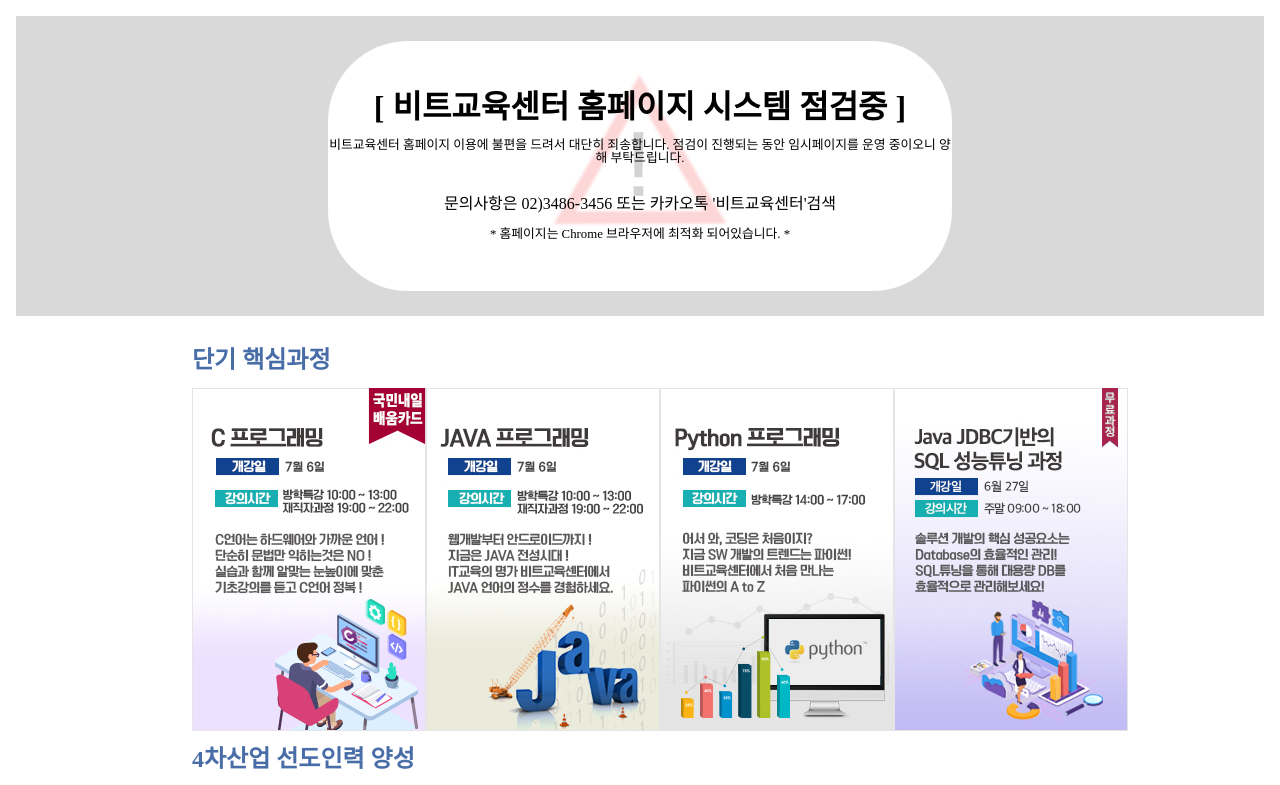
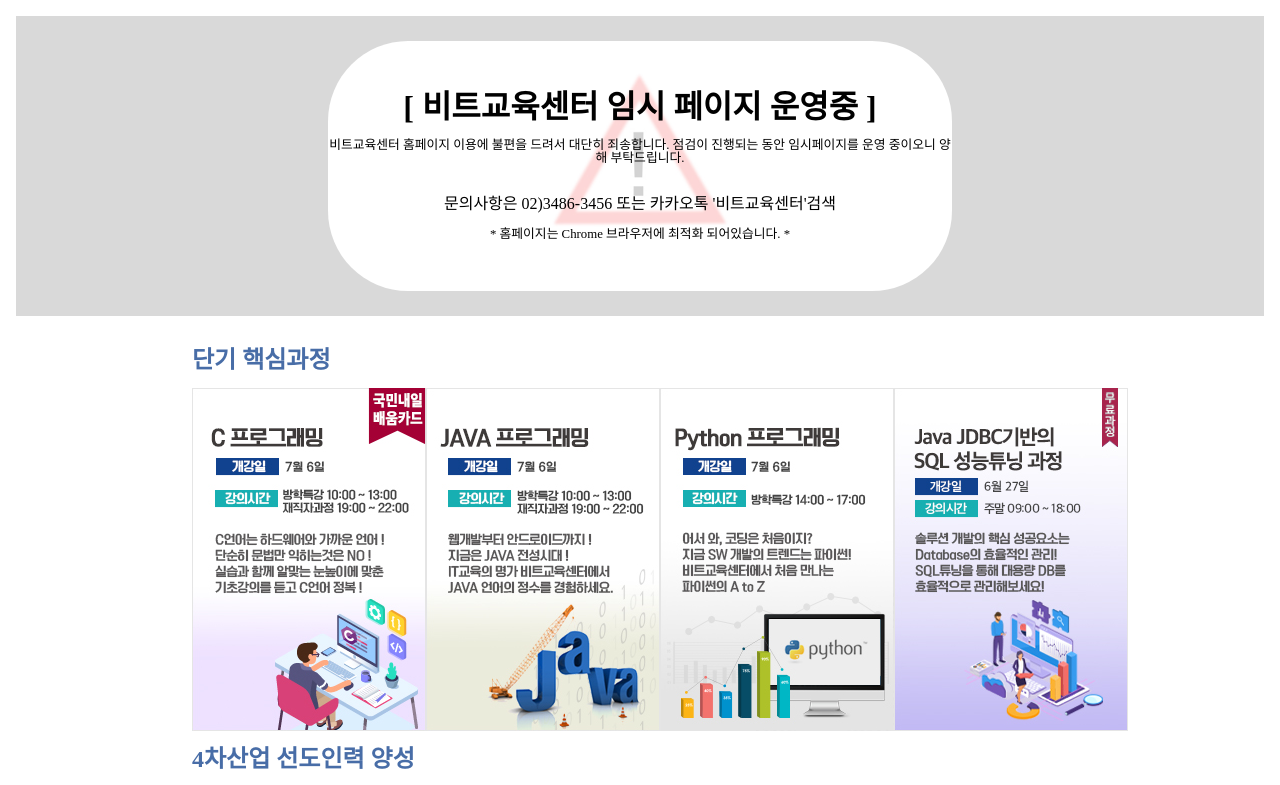
Before and after one commit to mhso-dev/bit-academy, a Next.js app: page / in a window 1280 px wide. Shown: the top 785 px of the page. Built offline with nearby package versions, Linux system fonts and the light colour scheme.

Commit message:
타이틀 변경 - 황희지사원 요청

```diff
--- a/pages/index.js
+++ b/pages/index.js
@@ -138,7 +138,7 @@
       <HeaderWarningMessage>
         <div className="wrapper">
           <div className="textWrapper">
-            <h1>[ 비트교육센터 홈페이지 시스템 점검중 ]</h1>
+            <h1>[ 비트교육센터 임시 페이지 운영중 ]</h1>
             <p className="message">
               비트교육센터 홈페이지 이용에 불편을 드려서 대단히 죄송합니다.
               점검이 진행되는 동안 임시페이지를 운영 중이오니 양해 부탁드립니다.
```
